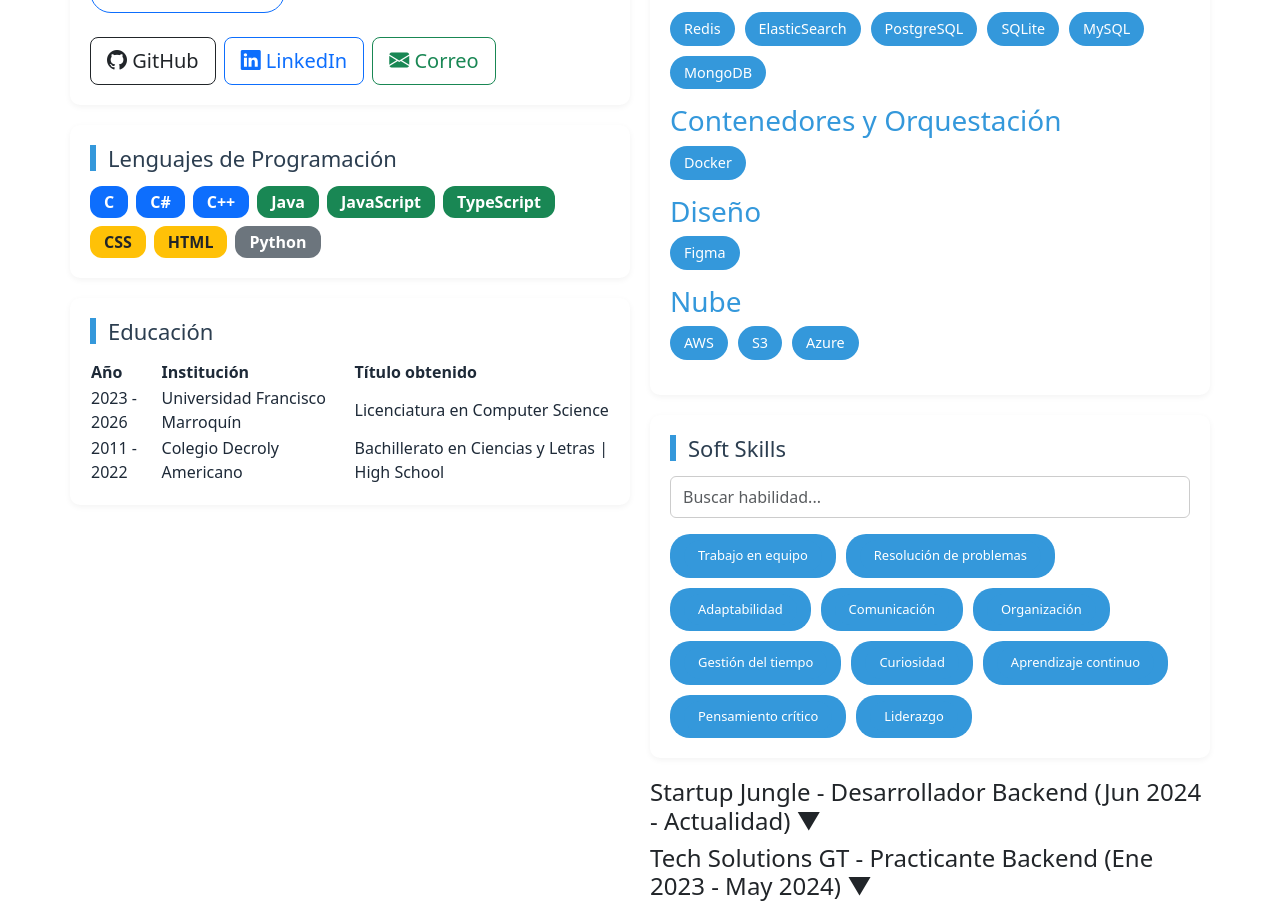
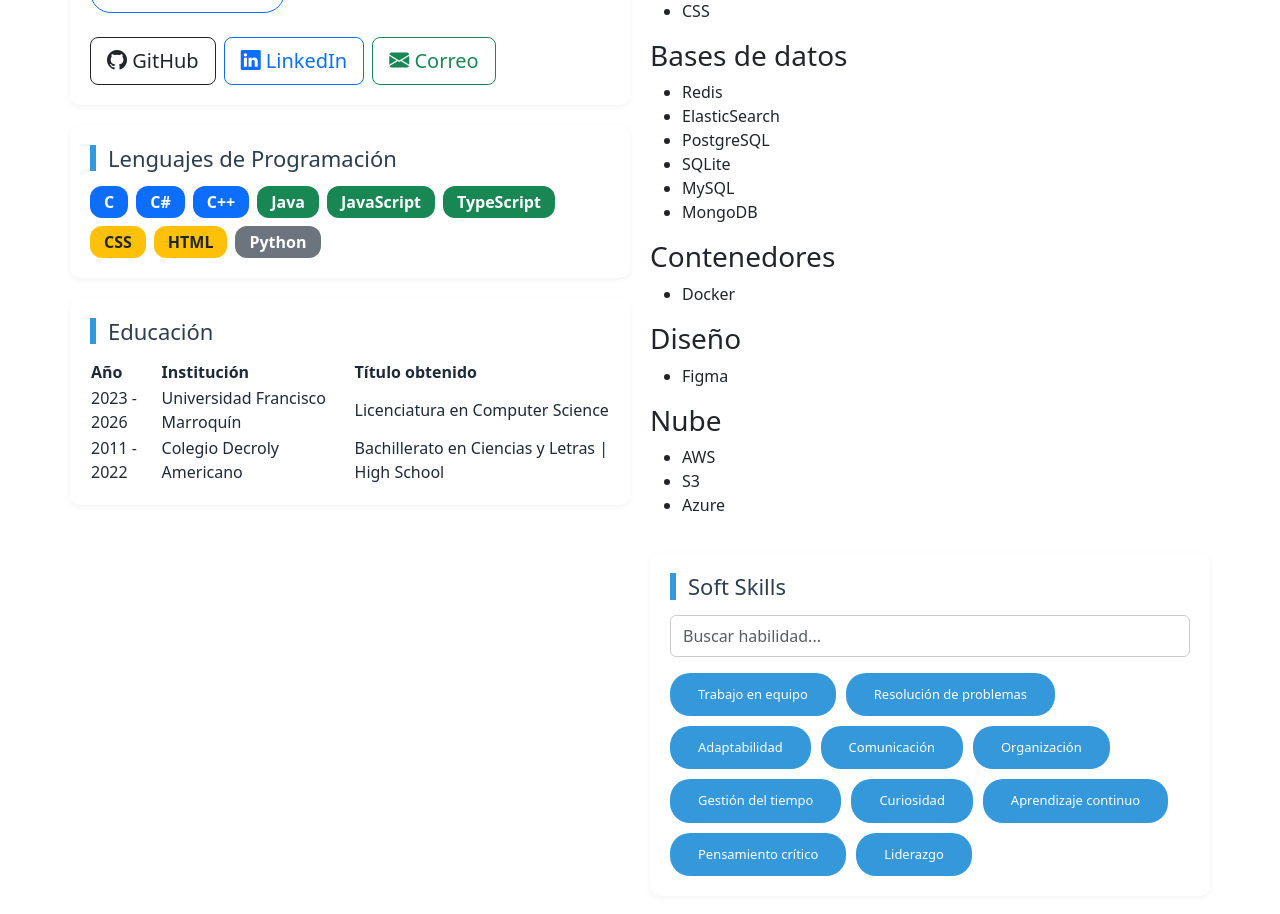
Before and after one commit to gian236/WebDevCV, an Angular app in the folder cv-angular/: page /skills in a window 1280 px wide. Shown: the part 440-1354 px from the top of the page. Built offline with nearby package versions, Linux system fonts and the light colour scheme.

Commit message:
dataservice

```diff
--- /dev/null
+++ b/cv-angular/src/app/data.service.ts
@@ -0,0 +1,11 @@
+import { Injectable } from '@angular/core';
+
+@Injectable({
+  providedIn: 'root'
+})
+export class DataService {
+  skills = ['Angular', 'TypeScript', 'CSS'];
+  jobs = ['Frontend Dev', 'Backend Dev', 'Fullstack Dev'];
+
+  constructor() {}
+}
--- a/cv-angular/src/app/experiencia/experiencia.html
+++ b/cv-angular/src/app/experiencia/experiencia.html
@@ -1,13 +1,13 @@
-<div *ngIf="experienciaVisible">
-  <div *ngFor="let item of filteredItems" class="experiencia-item">
-    <h4 (click)="toggleItem(item)" style="cursor: pointer;">
+<div *ngIf="experienciaVisible" class="experiencia-list">
+  <div *ngFor="let item of filteredItems" class="experiencia-item card mb-2 p-3 shadow-sm">
+    <h4 (click)="toggleItem(item)" class="experiencia-title" style="cursor: pointer;">
       {{ item.titulo }}
-      <span>{{ item.abierto ? '▲' : '▼' }}</span>
+      <span class="float-end">{{ item.abierto ? '▲' : '▼' }}</span>
     </h4>
-    <p *ngIf="item.abierto">{{ item.descripcion }}</p>
+    <p *ngIf="item.abierto" class="experiencia-description mt-2">{{ item.descripcion }}</p>
   </div>
 </div>
 
-<button (click)="toggleExperiencia()" class="btn btn-sm mt-2">
+<button (click)="toggleExperiencia()" class="btn btn-sm btn-primary mt-3">
   {{ experienciaVisible ? 'Ocultar Experiencia' : 'Mostrar Experiencia' }}
 </button>
--- a/cv-angular/src/app/experiencia/experiencia.ts
+++ b/cv-angular/src/app/experiencia/experiencia.ts
@@ -1,5 +1,6 @@
 import { Component, Input } from '@angular/core';
 import { CommonModule } from '@angular/common';
+import { DataService } from '../data.service';
 
 @Component({
   selector: 'app-experiencia',
@@ -11,21 +12,34 @@
 export class Experiencia {
   experienciaVisible = true;
 
-  // ✅ Nuevo Input para seleccionar vista: 'jobs' o 'studies'
+  // Input para seleccionar vista: 'jobs' o 'studies'
   @Input() view: 'jobs' | 'studies' = 'jobs';
 
-  items = [
+  // Array de estudios fijos
+  studies = [
     {
-      titulo: 'Startup Jungle - Desarrollador Backend (Jun 2024 - Actualidad)',
-      descripcion: 'Desarrollo backend con Python y FastAPI, gestión de bases de datos PostgreSQL, despliegues en AWS.',
+      titulo: 'Computer Science - Universidad Francisco Marroquín',
+      descripcion: 'Licenciatura en Computer Science',
       abierto: false
     },
     {
-      titulo: 'Tech Solutions GT - Practicante Backend (Ene 2023 - May 2024)',
-      descripcion: 'Soporte en desarrollo backend, manejo de APIs y bases de datos.',
+      titulo: 'Curso de Angular',
+      descripcion: 'Aprendizaje práctico de Angular 20',
       abierto: false
     }
   ];
+
+  // Jobs que vendrán del DataService
+  jobs: { titulo: string; descripcion: string; abierto: boolean }[] = [];
+
+  constructor(private dataService: DataService) {
+    // Inicializamos jobs desde el servicio
+    this.jobs = dataService.jobs.map(job => ({
+      titulo: job,
+      descripcion: 'Descripción pendiente...',
+      abierto: false
+    }));
+  }
 
   toggleItem(item: any) {
     item.abierto = !item.abierto;
@@ -35,24 +49,12 @@
     this.experienciaVisible = !this.experienciaVisible;
   }
 
-  // ✅ Filtro para mostrar solo jobs o studies
+  // Filtrar items según la vista
   get filteredItems() {
     if (this.view === 'jobs') {
-      return this.items.filter(item => item.titulo.includes('Backend') || item.titulo.includes('Dev'));
+      return this.jobs;
     } else {
-      // aquí podrías agregar items de estudios si los tienes
-      return [
-        {
-          titulo: 'Computer Science - Universidad Francisco Marroquín',
-          descripcion: 'Licenciatura en Computer Science',
-          abierto: false
-        },
-        {
-          titulo: 'Curso de Angular',
-          descripcion: 'Aprendizaje práctico de Angular 20',
-          abierto: false
-        }
-      ];
+      return this.studies;
     }
   }
 }
--- a/cv-angular/src/app/tecnologias/tecnologias.html
+++ b/cv-angular/src/app/tecnologias/tecnologias.html
@@ -1,23 +1,24 @@
-<section id="tecnologias">
-  <h2>Tecnologías Usadas</h2>
+<h3>Skills</h3>
+<ul>
+  <li *ngFor="let skill of skills">{{ skill }}</li>
+</ul>
 
-  <h3>Bases de Datos</h3>
-  <div class="tags">
-    <span *ngFor="let db of basesDeDatos">{{ db }}</span>
-  </div>
+<h3>Bases de datos</h3>
+<ul>
+  <li *ngFor="let db of basesDeDatos">{{ db }}</li>
+</ul>
 
-  <h3>Contenedores y Orquestación</h3>
-  <div class="tags">
-    <span *ngFor="let cont of contenedores">{{ cont }}</span>
-  </div>
+<h3>Contenedores</h3>
+<ul>
+  <li *ngFor="let c of contenedores">{{ c }}</li>
+</ul>
 
-  <h3>Diseño</h3>
-  <div class="tags">
-    <span *ngFor="let d of diseno">{{ d }}</span>
-  </div>
+<h3>Diseño</h3>
+<ul>
+  <li *ngFor="let d of diseno">{{ d }}</li>
+</ul>
 
-  <h3>Nube</h3>
-  <div class="tags">
-    <span *ngFor="let n of nube">{{ n }}</span>
-  </div>
-</section>
+<h3>Nube</h3>
+<ul>
+  <li *ngFor="let n of nube">{{ n }}</li>
+</ul>
--- a/cv-angular/src/app/tecnologias/tecnologias.ts
+++ b/cv-angular/src/app/tecnologias/tecnologias.ts
@@ -1,5 +1,6 @@
-import { Component } from '@angular/core';
+import { Component, OnInit } from '@angular/core';
 import { CommonModule } from '@angular/common';
+import { DataService } from '../data.service';
 
 @Component({
   selector: 'app-tecnologias',
@@ -8,9 +9,20 @@
   templateUrl: './tecnologias.html',
   styleUrls: ['./tecnologias.css']
 })
-export class Tecnologias {
+export class Tecnologias implements OnInit {
+  // Arrays de tecnologías existentes
   basesDeDatos: string[] = ['Redis', 'ElasticSearch', 'PostgreSQL', 'SQLite', 'MySQL', 'MongoDB'];
   contenedores: string[] = ['Docker'];
   diseno: string[] = ['Figma'];
   nube: string[] = ['AWS', 'S3', 'Azure'];
+
+  // Skills desde DataService
+  skills: string[] = [];
+
+  constructor(private dataService: DataService) {}
+
+  ngOnInit() {
+    // Traemos los skills desde el servicio compartido
+    this.skills = this.dataService.skills;
+  }
 }
```
